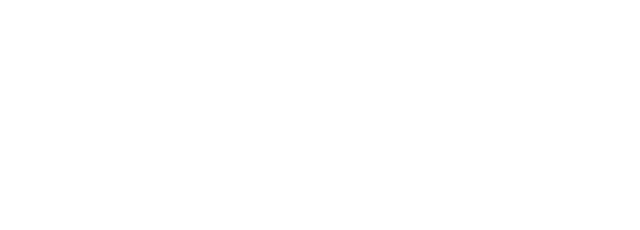
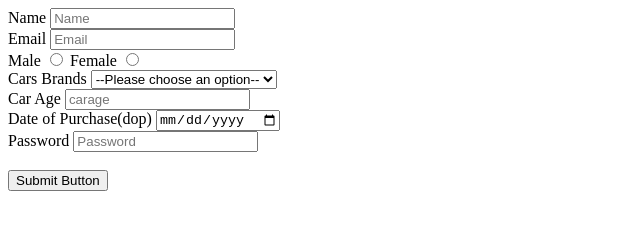
Before and after one commit to acciojob/car-insurance-form-Rahil1910, a website: page main.html in a window 1280 px wide. Shown: the whole page, without its empty margins (0-640 px from the left). Drawn offline with Linux system fonts and the light colour scheme.

Commit message:
created a submission

```diff
--- a/main.html
+++ b/main.html
@@ -8,6 +8,30 @@
 
 <body>
 	<!-- the entire body must be written by student -->
+	<form method="post">
+		<label for="name">Name</label>
+		<input id="name" placeholder="Name" type="text" required><br>
+		<label for="email">Email</label>
+		<input id="email" placeholder="Email" type="email" required><br>
+		<label for="male">Male</label>
+		<input id="male" type="radio" name="gender">
+		<label for="female">Female</label>
+		<input id="female" type="radio" name="gender"><br>
+		<label for="cars">Cars Brands</label>
+		<select id="cars">
+			<option value="" disabled selected>--Please choose an option--</option>
+			<option value="BMW">BMW</option>
+			<option value="Audi">Audi</option>
+			<option value="Mercedez">Mercedez</option>
+		</select><br>
+		<label for="age">Car Age</label>
+		<input id="age" type="number" placeholder="carage" required><br>
+		<label for="dop">Date of Purchase(dop)</label>
+		<input id="dop" type="date" required><br>
+		<label for="password">Password</label>
+		<input id="password" type="password" placeholder="Password" required><br><br>
+		<input type="submit" value="Submit Button" placeholder="Submit Button">
+	</form>
     <script type="text/javascript" src="./script.js">
 </script>
 
```
